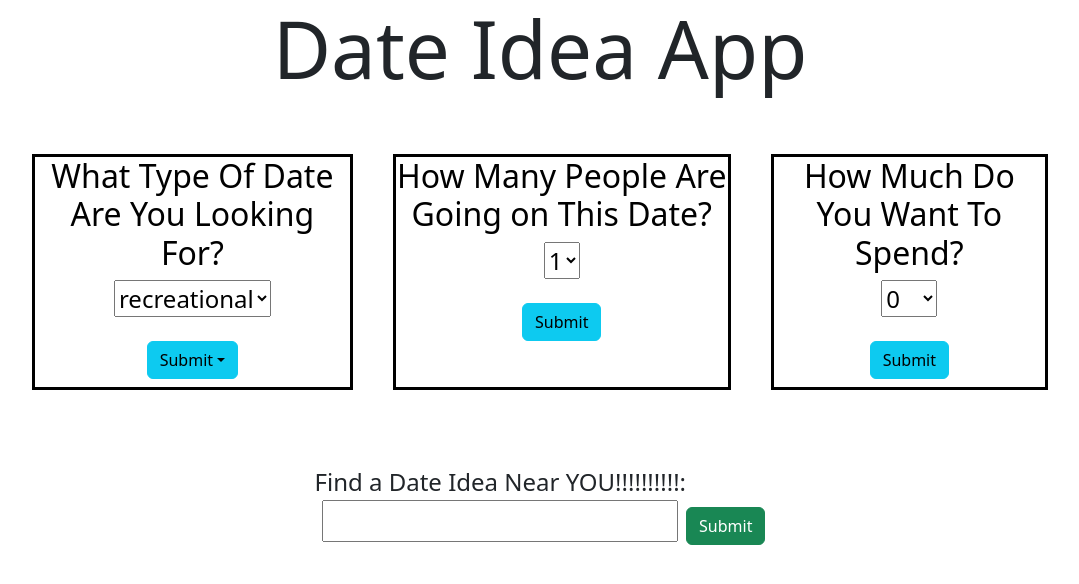
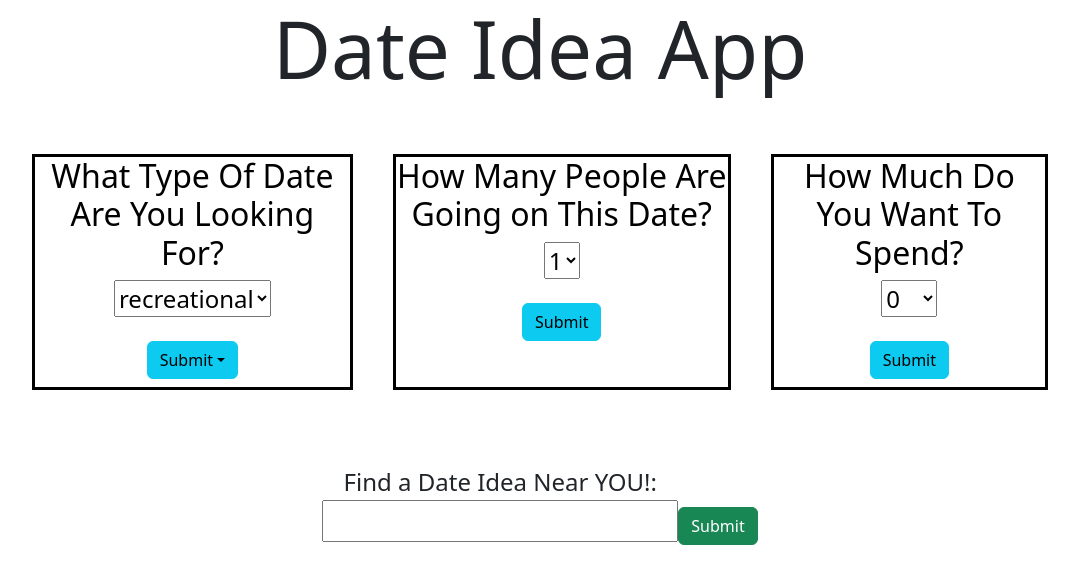
Before and after one commit to JohnBenton4/react-date-idea-app, a React (Create React App) app: page / in a window 1280 px wide. Shown: the top 584 px of the page, without its empty margins (100-1179 px from the left). Built offline with nearby package versions, Linux system fonts and the light colour scheme.

Commit message:
remove excalamtion mark

```diff
--- a/src/components/Search/Search.js
+++ b/src/components/Search/Search.js
@@ -41,7 +41,7 @@ console.log(secret)
         <>
             <form onSubmit={submit}>
                 <label className="find">
-                    Find a Date Idea Near YOU!!!!!!!!!!:
+                    Find a Date Idea Near YOU!:
                     <br></br>
                     <input
                         type="text"
```
